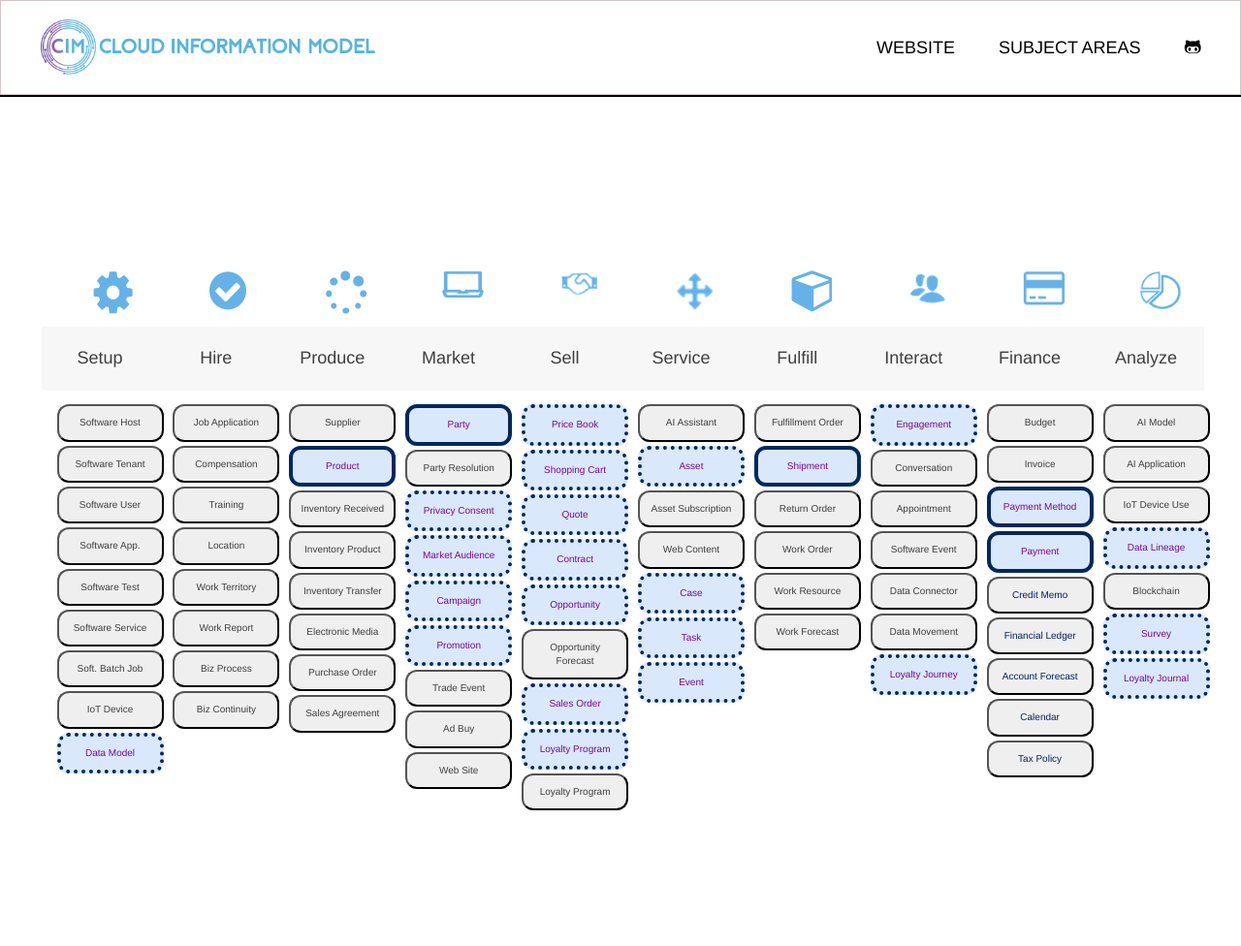
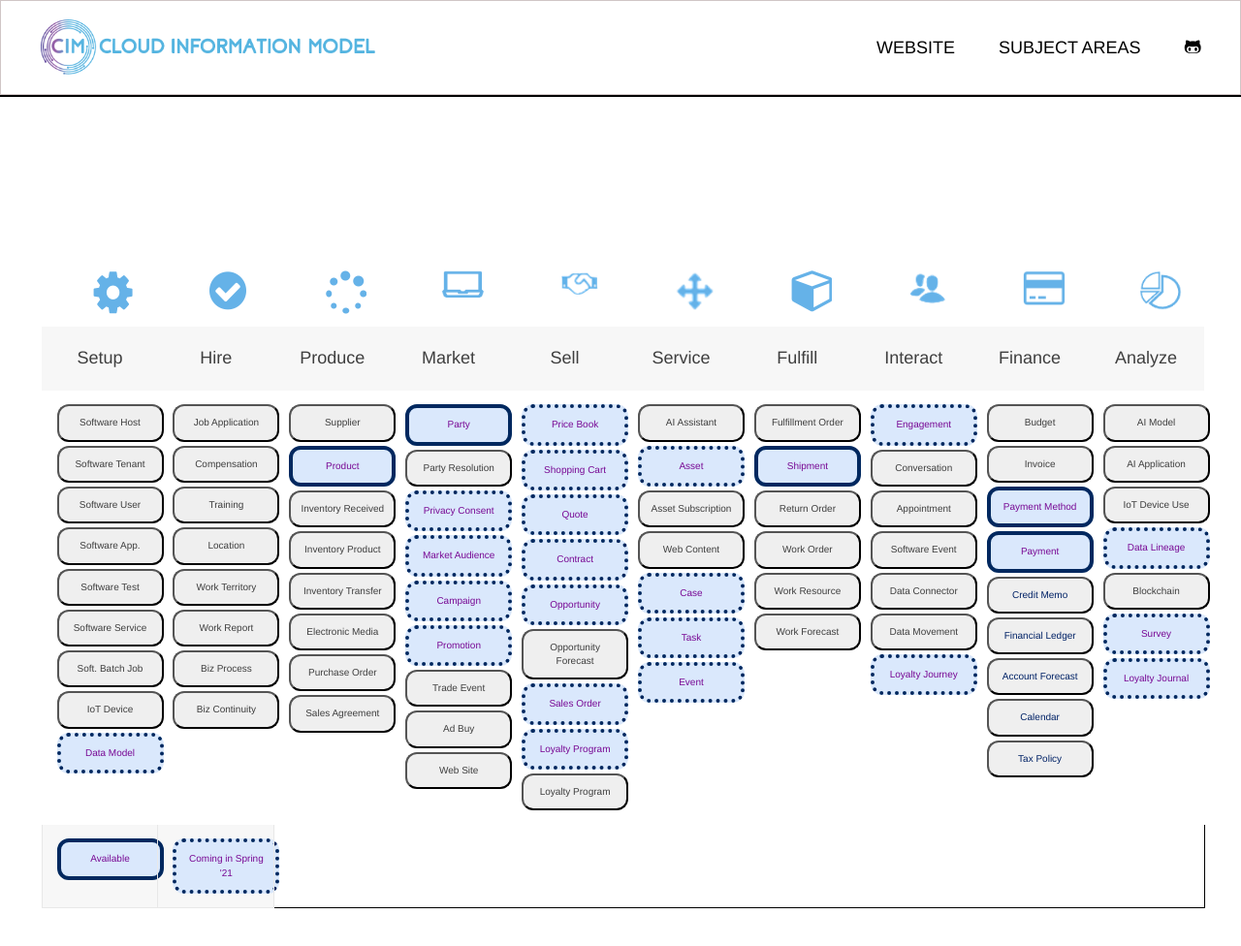
Before and after one commit to standards-hub/cim_github_pages, a Jekyll site: the page built from index.markdown, in a window 1280 px wide and 1072 px high. Shown: the top 976 px of the window at 97% size. Built offline with Jekyll 4.4.1, drawn with Linux system fonts in a browser that asks for light colours; nearby versions of some CDN libraries; some web fonts are replaced; a script that is not in the unit is left out; grey boxes are pictures that could not be loaded.

Commit message:
Update home.html

```diff
--- a/_layouts/home.html
+++ b/_layouts/home.html
@@ -953,6 +953,11 @@ h5{
         </td>
       </tr>
 
+      <tr >
+        <td><button class="button button4 button2">Available</button></td>
+        <td><button class="button button4 button3">Coming in Spring '21</button></td>
+      </tr>
+
     </table>
   </div>
 
```
